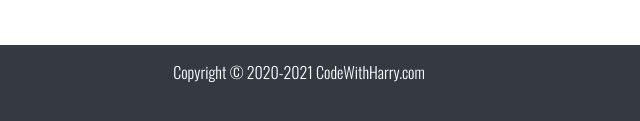
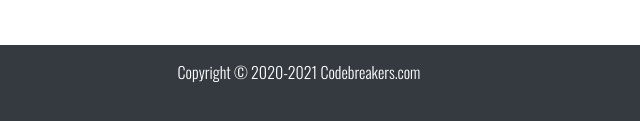
Before and after one commit to kart027/codebreakerwebsite, a plain HTML site: page index.html in a window 1280 px wide. Shown: the part 4731-4852 px from the top of the page, 341-981 px from the left. Drawn offline with nearby package versions, Linux system fonts and the light colour scheme; a web font is replaced by a local one.

Commit message:
Update index.html

```diff
--- a/index.html
+++ b/index.html
@@ -420,7 +420,7 @@
     <footer>
 
         <div class="fot">
-         <P>Copyright © 2020-2021 CodeWithHarry.com</P>
+         <P>Copyright © 2020-2021 Codebreakers.com</P>
         </div>
 
     </footer>
```
